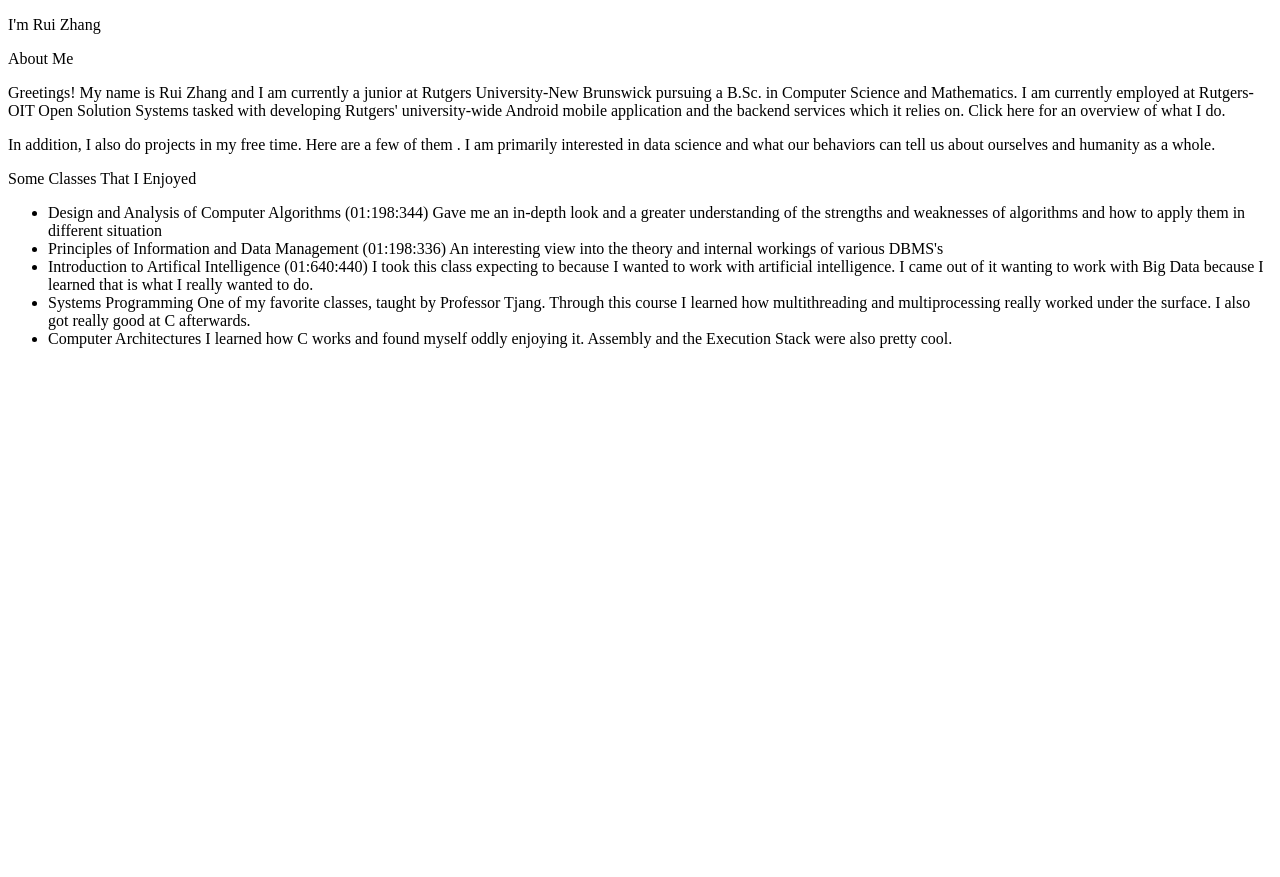
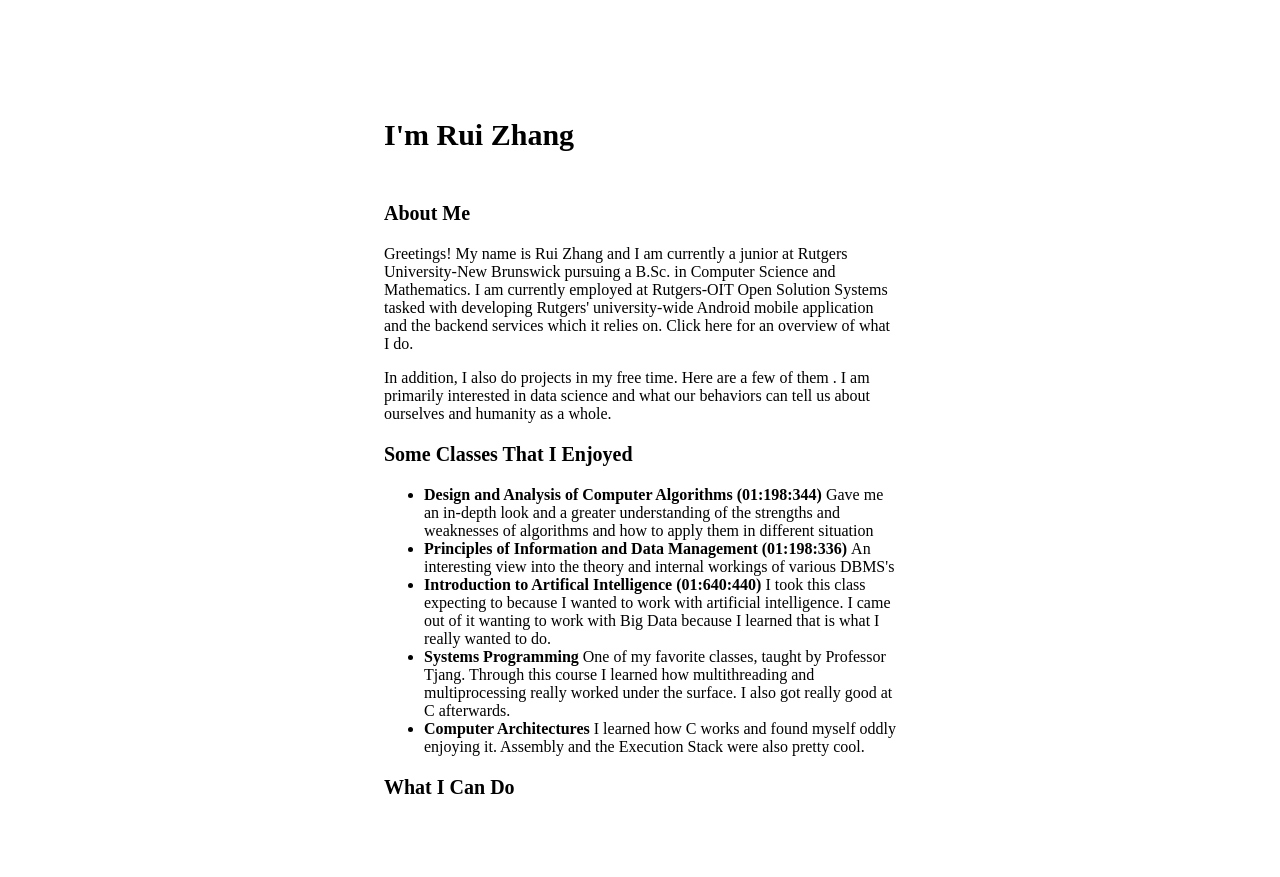
Before and after one commit to ruizha/website, a Flask app: template templates/main.html in a window 1280 px wide. Before the commit the page ends 348 px from the top, so only its background shows below. Run offline with Flask 2, Linux system fonts and the light colour scheme; the template is opened without the code that fills it, so the values that code supplies are empty.

Commit message:
home almost there

```diff
--- a/main.py
+++ b/main.py
@@ -29,6 +29,12 @@
     def get_tabs(self):
         return [self.items[name] for name in self.item_order]
 
+class Skill:
+    def __init__(self, name, text, rating):
+        self.name = name
+        self.text = text
+        self.rating = rating
+
 navbar_items = [
     NavbarItem("home", "Home"),
     NavbarItem("projects", "Projects"),
@@ -36,10 +42,30 @@
 ]
 
 navbar_collection = NavbarItemCollection(navbar_items)
+prog_skills = [
+    Skill('python', "Python", 5),
+    Skill("javascript", "JavaScript", 5),
+    Skill("java", "Java", 5),
+    Skill('kotlin', 'Kotlin', 4),
+    Skill('c', "C", 4),
+    Skill('cpp', 'C++', 3),
+    Skill('sql', 'SQL', 4)
+]
+
+framework_skills = [
+    Skill("flask", "Flask", 5),
+    Skill("rxjava", "RxJava", 5),
+    Skill("android", "Android", 5),
+    Skill("nodejs", "Node.js", 4),
+    Skill("expressjs", "Express.js", 4),
+    Skill("mysql", "MySQL/MariaDB", 5),
+    Skill("nginx", "Nginx", 3),
+    Skill("docker", "Docker", 3)
+]
 
 @app.route("/")
 def main():
     navbar_collection.set_active("home")
-    return render_template("main.html", navbarItems=navbar_collection.get_tabs())
+    return render_template("main.html", navbarItems=navbar_collection.get_tabs(), progSkills=prog_skills+framework_skills)
 
 app.run(debug=True, port=3000)
--- /dev/null
+++ b/static/css/base.css
@@ -0,0 +1,52 @@
+html {
+  width: 100%;
+  display: flex;
+  flex-flow: column;
+  align-items: center; }
+
+body {
+  width: 40%;
+  display: flex;
+  flex-flow: column;
+  padding-top: 50px;
+  padding-bottom: 50px; }
+
+.navbar {
+  width: 100%;
+  height: 30px;
+  display: flex;
+  flex-flow: row;
+  align-items: center;
+  justify-content: center; }
+
+.navbar-item-element {
+  margin-left: 10px;
+  margin-right: 10px; }
+
+.bold, .section-header, .page-header {
+  font-weight: bold; }
+
+.section-header {
+  font-size: 20px; }
+
+.page-header {
+  font-size: 30px; }
+
+.active-tab {
+  color: #444444 !important; }
+
+.navbar-item-element {
+  height: 50px;
+  width: 125px;
+  color: #000000;
+  cursor: pointer;
+  display: flex;
+  flex-flow: column;
+  align-items: center;
+  justify-content: center; }
+
+.navbar-item-element:hover {
+  color: white;
+  background: #adc9f7; }
+
+/*# sourceMappingURL=base.css.map */
--- /dev/null
+++ b/static/css/main.css
@@ -0,0 +1,25 @@
+.skills-list {
+  display: flex;
+  flex-flow: column; }
+
+.skill-element-container {
+  display: flex;
+  flex-flow: row;
+  align-items: center; }
+  .skill-element-container p {
+    margin-right: 20px; }
+
+.skill-rating-dot {
+  width: 10px;
+  height: 10px;
+  background: #8ccef2;
+  margin-right: 10px;
+  border-radius: 10px; }
+
+.skill-rating {
+  display: flex;
+  flex-flow: row;
+  height: 15px;
+  width: 100%; }
+
+/*# sourceMappingURL=main.css.map */
--- /dev/null
+++ b/static/scss/base.scss
@@ -0,0 +1,60 @@
+html {
+    width: 100%;
+    display: flex;
+    flex-flow: column;
+    align-items: center;
+}
+
+body {
+    width: 40%;
+    display: flex;
+    flex-flow: column;
+    padding-top: 50px;
+    padding-bottom: 50px;
+}
+
+.navbar {
+    width: 100%;
+    height: 30px;
+    display: flex;
+    flex-flow: row;
+    align-items: center;
+    justify-content: center;
+}
+
+.navbar-item-element {
+    margin-left: 10px;
+    margin-right: 10px;
+}
+
+.bold, .section-header, .page-header {
+    font-weight: bold;
+}
+
+.section-header {
+    font-size: 20px;
+}
+
+.page-header {
+    font-size: 30px;
+}
+
+.active-tab {
+    color: #444444 !important;
+}
+
+.navbar-item-element {
+    height: 50px;
+    width:  125px;
+    color: #000000;
+    cursor: pointer;
+    display: flex;
+    flex-flow: column;
+    align-items: center;
+    justify-content: center;
+}
+
+.navbar-item-element:hover {
+    color: white;
+    background: #adc9f7;
+}
--- /dev/null
+++ b/static/scss/main.scss
@@ -0,0 +1,29 @@
+.skills-list {
+    display: flex;
+    flex-flow: column;
+}
+
+.skill-element-container {
+    display: flex;
+    flex-flow: row;
+    align-items: center;
+
+    p {
+        margin-right: 20px;
+    }
+}
+
+.skill-rating-dot {
+    width: 10px;
+    height: 10px;
+    background: #8ccef2;
+    margin-right: 10px;
+    border-radius: 10px;
+}
+
+.skill-rating {
+    display: flex;
+    flex-flow: row;
+    height: 15px;
+    width: 100%;
+}
--- a/templates/base.html
+++ b/templates/base.html
@@ -2,17 +2,17 @@
 <html>
     <head>
         <!-- stylesheets -->
-        <link rel='styleshee' type='text/css' href='{{ url_for("static", filename="css/base.css") }}'>
+        <link rel='stylesheet' type='text/css' href="{{ url_for('static', filename='css/base.css') }}">
         {% block stylesheets %}{% endblock %}
 
         <!-- scripts -->
-        <script src='{{ url_for("static", filename="js/base.js") }}'></script>
+        <script src="{{ url_for('static', filename='js/base.js') }}"></script>
         {% block scripts %}{% endblock %}
     </head>
     <body>
         <div class='navbar'>
             {% for item in navbarItems %}
-                <div class='navbar-item-element {% if item.active %} active {% else %} {% endif %}'
+                <div class='navbar-item-element {% if item.active %} active-tab {% else %} {% endif %}'
                      id='nav-element-{{ item.name}}'>
                     <p class='navbar-item-text' id='nav-element-{{ item.name }}-text'> {{ item.text }} </p>
                 </div>
--- a/templates/main.html
+++ b/templates/main.html
@@ -1,12 +1,14 @@
 {% extends 'base.html' %}
 {% block stylesheets %}
-
+<link rel='stylesheet' type='text/css' href="{{ url_for('static', filename='css/main.css') }}">
 {% endblock %}
 {% block scripts %}
 
 {% endblock %}
 {% block header %}
+    <div class='page-header'>
         <p> I'm Rui Zhang </p>
+    </div>
 {% endblock %}
 {% block body %}
     <div class='intro'>
@@ -37,5 +39,20 @@
                 <li> <span class='bold'> Systems Programming </span> One of my favorite classes, taught by Professor Tjang. Through this course I learned how multithreading and multiprocessing really worked under the surface. I also got really good at C afterwards. </li>
                 <li> <span class='bold'> Computer Architectures </span> I learned how C works and found myself oddly enjoying it. Assembly and the Execution Stack were also pretty cool. </li>
         </div>
+        <div class='section' id='section-skills'>
+            <p class='section-header'> What I Can Do </p>
+            <div class='skills-list'>
+            {% for skill in progSkills %}
+                <div class='skill-element-container' id='skill-{{ skill.name }}'>
+                    <div class='skill-name' id='skill-{{ skill.name }}-text'><p> {{ skill.text }} </p></div>
+                    <div class='skill-rating' id='skill-{{ skill.name }}-rating'>
+                        {% for i in range(skill.rating) %}
+                            <div class='skill-rating-dot'></div>
+                        {% endfor %}
+                    </div>
+                </div>
+            {% endfor %}
+            </div>
+        </div>
     </div>
 {% endblock %}
```
Also changed, not shown: 4 other files. Lines whose indentation alone changed are shown as unchanged.
